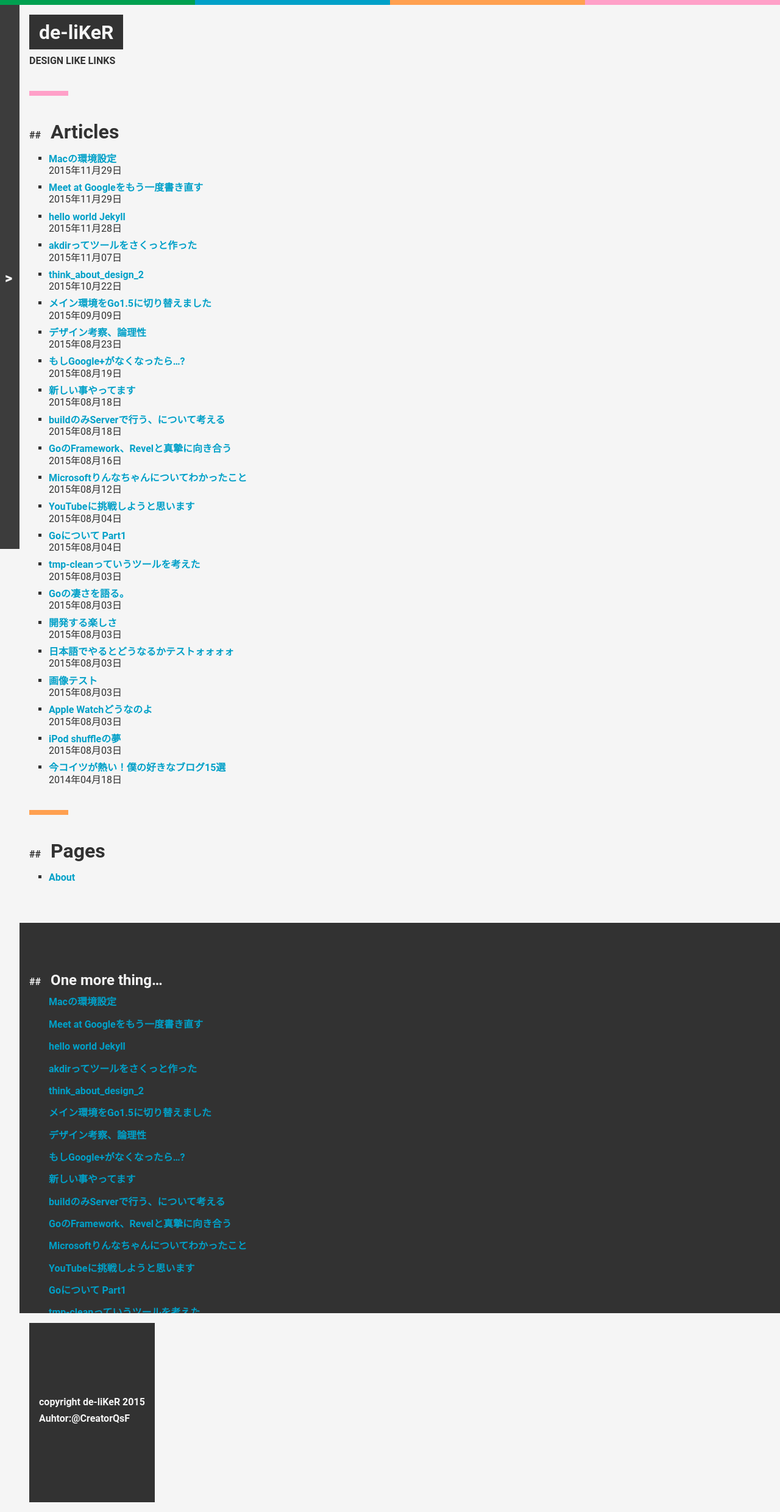
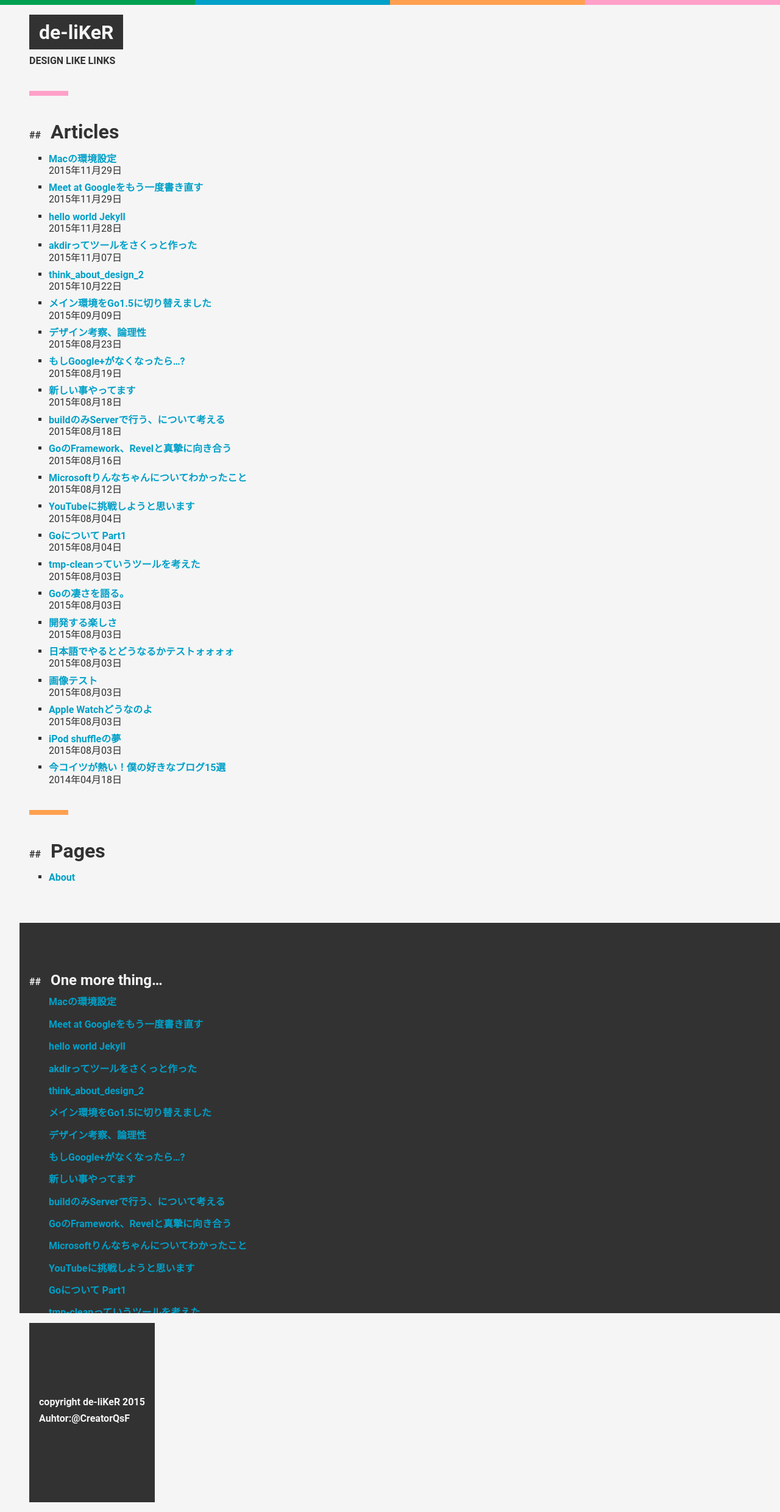
Before and after one commit to CreatorQsF/creatorqsf.github.io, a Jekyll site: the page built from index.md, in a window 1280 px wide. Shown: the whole page at 61% size. Built offline with Jekyll 4.4.1, drawn with Linux system fonts in a browser that asks for light colours.

Commit message:
2015/11/29

```diff
--- a/css/main.css
+++ b/css/main.css
@@ -340,7 +340,7 @@ header {
 nav {
 	z-index: 9000;
 	position: fixed;
-	left: 0;
+	left: -208px;
 	top: 0;
 	width: 32px;
 	height: 100vh;
@@ -369,7 +369,7 @@ nav.active:before {
 }
 
 nav.active {
-	width: 240px;
+	left: 0;
 	transition: .32s;
 }
 
```
